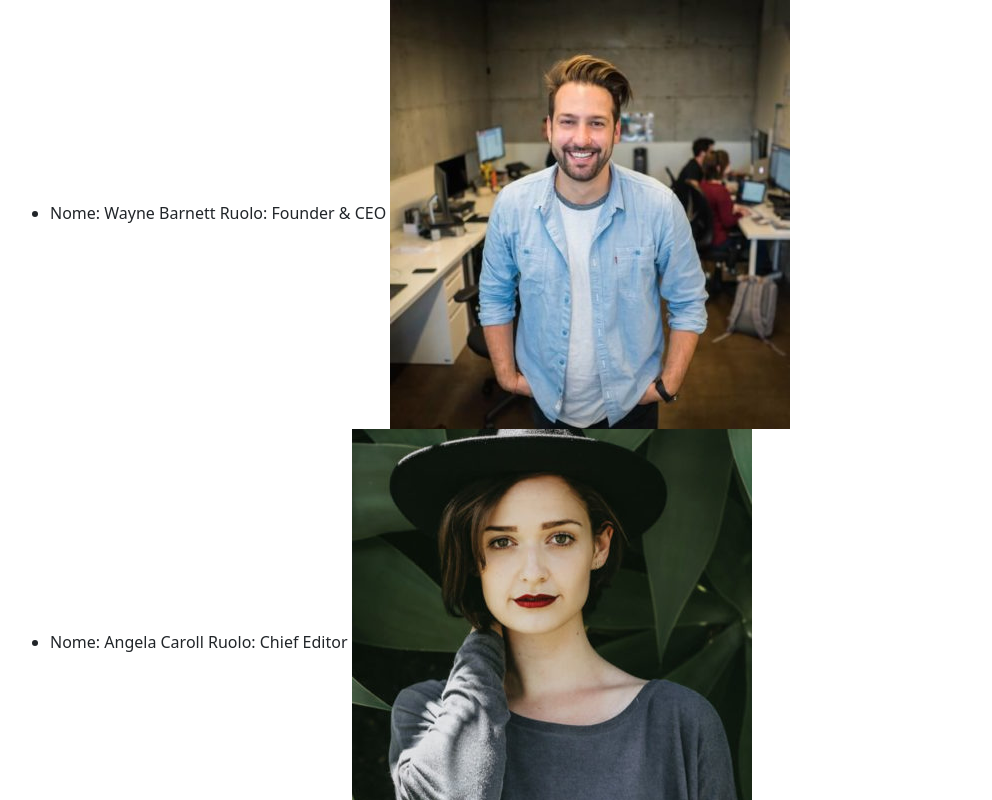
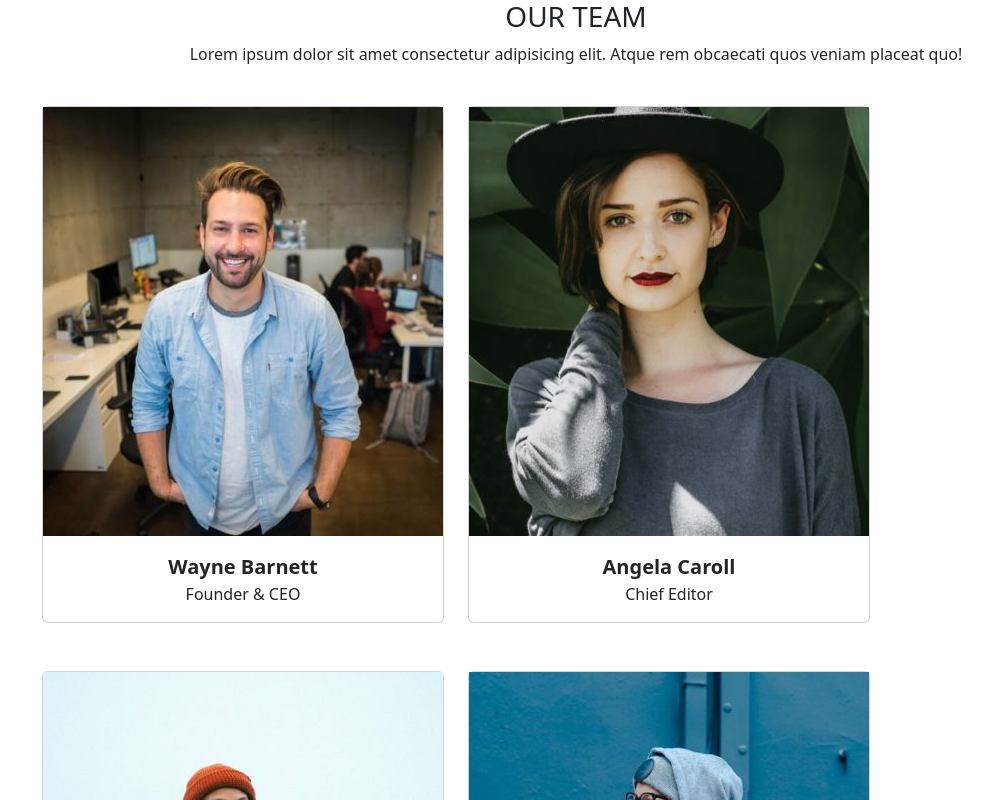
Before and after one commit to lorenzo-de-giorgi/js-our-team, a plain HTML site: page index.html in a window 1280 px wide. Shown: the top 800 px of the page, without its empty margins (64-1056 px from the left). Drawn offline with nearby package versions, Linux system fonts and the light colour scheme.

Commit message:
doing bonus 3

```diff
--- a/css/style.css
+++ b/css/style.css
@@ -0,0 +1,9 @@
+.box-flex{
+    display: flex;
+    flex-wrap: wrap;
+}
+
+.name{
+    font-weight: 700;
+    font-size: 20px;
+}
--- a/index.html
+++ b/index.html
@@ -13,10 +13,14 @@
 </head>
 <body>
 
-    <div class="container">
-        <ul>
+    <div id="wrapper" class="container">
+        <div>
+            <h3 class="text-uppercase text-center ">our team</h3>
+            <p class="text-center">Lorem ipsum dolor sit amet consectetur adipisicing elit. Atque rem obcaecati quos veniam placeat quo!</p>
+        </div>
+        <div class="box-flex">
 
-        </ul>
+        </div>
     </div>
 
     <!-- JavaScript -->
--- a/js/script.js
+++ b/js/script.js
@@ -31,13 +31,19 @@ let ourTeam = [
     }
 ];
 
-const ulElement  = document.querySelector('ul');
+const boxElement = document.querySelector('.box-flex');
 
 for(let i = 0; i < ourTeam.length; i++){
-    const liElement = document.createElement('li');
-    liElement.innerHTML = `
-    Nome: ${ourTeam[i].nameSurname} Ruolo: ${ourTeam[i].role}
-    <img src="img/${ourTeam[i].img}">
-    `;
-    ulElement.appendChild(liElement);
+    const cardElement = document.createElement('div');
+    cardElement.classList.add('card', 'ms-4', 'mt-4','mb-4');
+    cardElement.innerHTML = `
+    <img class="img-fluid" src="img/${ourTeam[i].img}">
+    <div class="card-body">
+        <p class="card-text text-center ">
+            <span class="name">${ourTeam[i].nameSurname}</span><br>
+            <span>${ourTeam[i].role}</span>
+        </p>
+    </div>
+    `
+    boxElement.appendChild(cardElement);
 }
```
